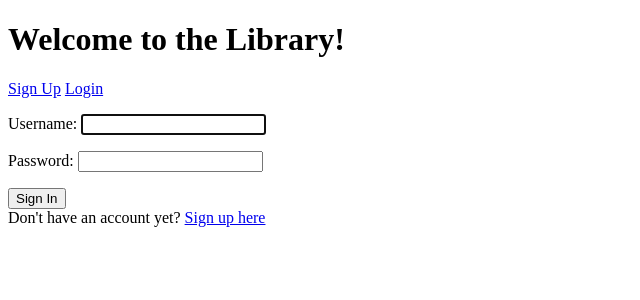
After one commit to DayoTitiloye-code/Django-Library, a Django app: page /login/ in a window 1280 px wide. The commit adds this page. Shown: the top 300 px of the page, without its empty margins (0-640 px from the left). Run offline with Django 4.2, Linux system fonts and the light colour scheme.

Commit message:
working application

```diff
--- a/library/settings.py
+++ b/library/settings.py
@@ -26,6 +26,10 @@ SECRET_KEY = 'django-insecure-o$r#chy!%^i#%2q+e2$8*l6(h)1e9r(1!m%cljg7uz93bik)i*
 DEBUG = True
 
 ALLOWED_HOSTS = ['localhost', '127.0.0.1']
+
+LOGIN_REDIRECT_URL = 'library-home'
+
+LOGIN_URL = 'login'
 
 
 # Application definition
--- a/library/urls.py
+++ b/library/urls.py
@@ -16,9 +16,12 @@ Including another URLconf
 from django.contrib import admin
 from django.urls import path, include
 from users import views as user_views
+from django.contrib.auth import views as auth_views
 
 urlpatterns = [
     path('admin/', admin.site.urls),
     path('library/', include('library_app.urls')),
-    path('register/', user_views.register, name='register')
+    path('register/', user_views.register, name='register'),
+    path('login/', auth_views.LoginView.as_view(template_name='login.html'), name='login'),
+    path('logout/', auth_views.LogoutView.as_view(template_name='logout.html'), name='logout')
 ]
--- a/library_app/models.py
+++ b/library_app/models.py
@@ -1,5 +1,5 @@
 from django.db import models
-
+from django.contrib.auth.models import User
 
 class Author(models.Model):
     name = models.CharField(max_length=(100))
@@ -10,6 +10,6 @@ class Author(models.Model):
 class Book(models.Model):
     title = models.CharField(max_length=(100))
     name = models.ForeignKey(Author, on_delete=models.SET_NULL, null=True)
-
+    borrower = models.ForeignKey(User, on_delete=models.SET_NULL, null=True, blank= True)
     def __str__(self):
         return f'{self.title} - {self.name}'
--- a/library_app/templates/home.html
+++ b/library_app/templates/home.html
@@ -9,6 +9,14 @@
 </head>
 <body>
     <h1>Welcome to the Library!</h1>
+
+    {% if user.is_authenticated %}
+    <span>Welcome, {{user}}</span>
+    <a href="{% url 'logout' % }">Logout</a>
+    {% else %}
+    <a href="{% url 'register' %}">Sign Up</a>
+    <a href="{% url 'login' %}">Login</a>
+    {% endif %}
 
     <ul id="full-library">
         {% for book in books %}
--- /dev/null
+++ b/users/templates/login.html
@@ -0,0 +1,13 @@
+{% extends 'home.html' %}
+
+{% block content %}
+<form method="POST">
+    {% csrf_token %}
+    {{ form.as_p }}
+    <input type="submit" value="Sign In">
+</form>
+<span class="helptext">
+    Don't have an account yet?
+    <a href="{% url 'register' %}">Sign up here</a>
+</span>
+{% endblock content %}
--- /dev/null
+++ b/users/templates/logout.html
@@ -0,0 +1,6 @@
+{% extends 'home.html' %}
+
+{% block content %}
+    <div>Cya Later</div>
+    <p>Want to <a href="{% url 'login' %}">log back in</a> again?</p>
+{% endblock content %}
```
Also changed, not shown: library_app/forms.py (added, +8 -0 lines), library_app/templates/show.html (+10 -0 lines), library_app/views.py (+17 -9 lines), db.sqlite3, library_app/migrations/0003_book_borrower.py (added).
